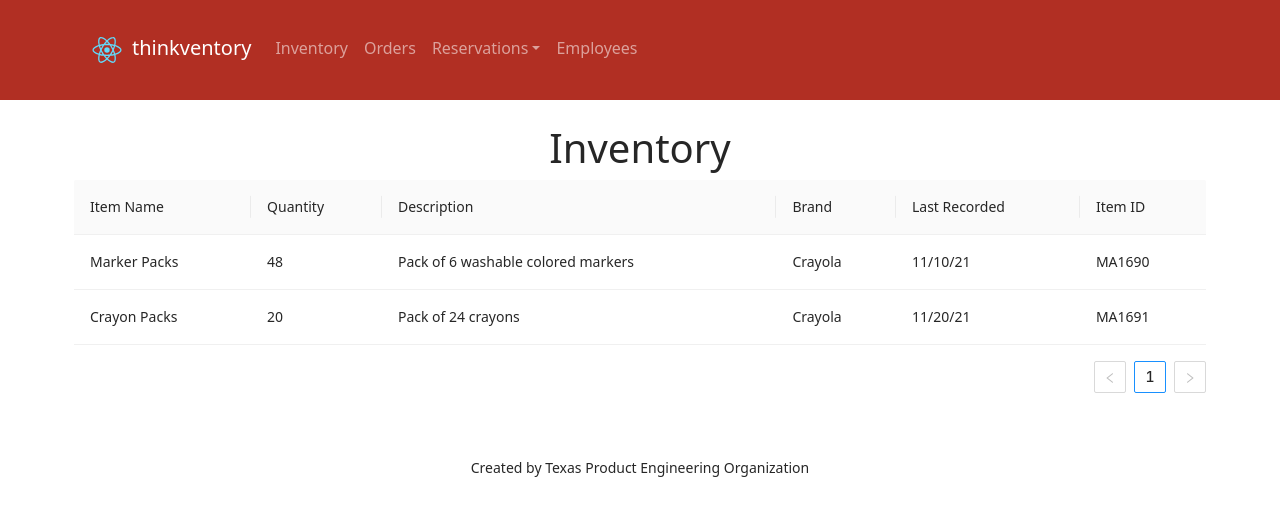
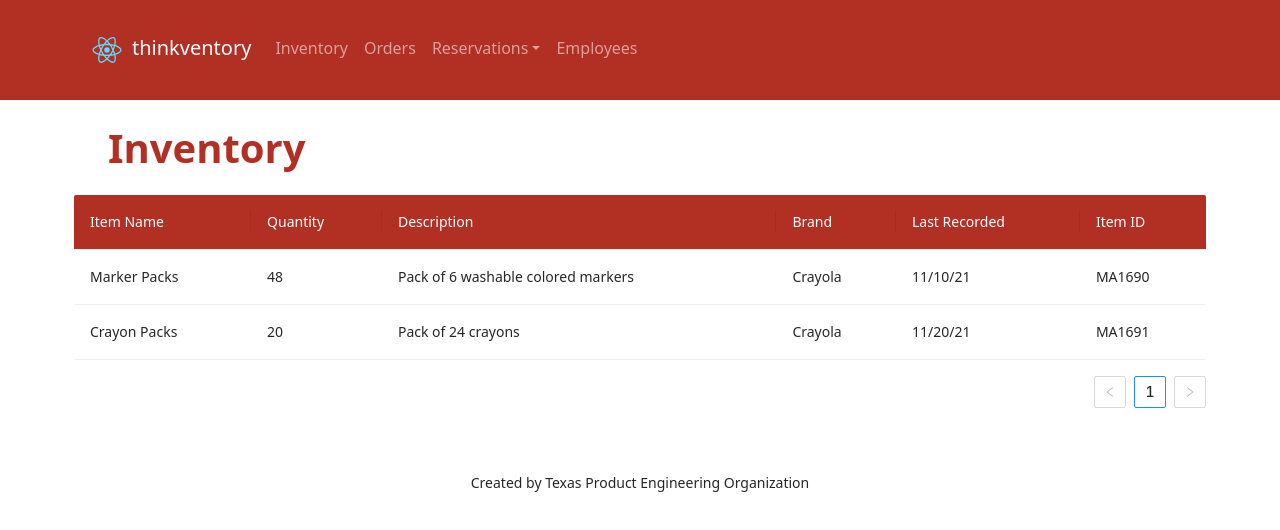
Before and after one commit to tpeo/thinkery-project, a React (Create React App) app: page /inventory in a window 1280 px wide. Shown: the top 530 px of the page. Built offline with nearby package versions, Linux system fonts and the light colour scheme.

Commit message:
updated css

```diff
--- a/src/components/Inventory/InventoryTable.js
+++ b/src/components/Inventory/InventoryTable.js
@@ -2,6 +2,7 @@ import React from "react";
 // import Highlighter from "react-highlight-words";
 
 import { Input, Table, Row, Col, Space, Button } from "antd";
+import "./../../pages/Administrators/Inventory.css";
 
 import History from "../../navigation/History";
 
@@ -62,7 +63,7 @@ export default class InventoryTable extends React.Component {
       ];
 
       return (
-         <Table dataSource={data} columns={columns} />
+         <Table className="Table" dataSource={data} columns={columns} />
       );
     }
 }
--- a/src/components/Login/AdminLoginForm.js
+++ b/src/components/Login/AdminLoginForm.js
@@ -67,7 +67,7 @@ export default class AdminLoginForm extends PureComponent {
               name="email"
               rules={[{ message: "Please input your email!" }]}
             >
-              <Input placeholder="example@mail.com" />
+              <Input className="Form" placeholder="example@mail.com" />
             </Form.Item>
 
             <Form.Item
@@ -75,7 +75,7 @@ export default class AdminLoginForm extends PureComponent {
               name="password"
               rules={[{ message: "Please input your password!" }]}
             >
-              <Input.Password placeholder="Password" />
+              <Input.Password className="Form" placeholder="Password" />
             </Form.Item>
             <Form.Item>
               <h3 className="ForgotPassword"
--- a/src/components/Login/EmployeeLoginForm.js
+++ b/src/components/Login/EmployeeLoginForm.js
@@ -67,7 +67,7 @@ export default class EmployeeLoginForm extends PureComponent {
             name="email"
             rules={[{ message: "Please input your email!" }]}
             >
-            <Input placeholder="example@mail.com" />
+            <Input className="Form" placeholder="example@mail.com" />
             </Form.Item>
 
             <Form.Item className="SubmitFormButton">
--- /dev/null
+++ b/src/pages/Administrators/Inventory.css
@@ -0,0 +1,12 @@
+.ant-table-thead > tr >th{
+   color: white;
+   background: #B12F23 !important;
+ }
+
+ .Header {
+   text-align: left;
+   color: #B12F23;
+   font-weight: 700;
+   margin-bottom: 2%;
+   margin-left: 3%;
+ }
--- a/src/pages/Administrators/Inventory.js
+++ b/src/pages/Administrators/Inventory.js
@@ -1,10 +1,12 @@
 import React from "react";
 import InventoryTable from "./../../components/Inventory/InventoryTable"
+import "./Inventory.css";
+
 
 function Inventory() {
     return (
         <div>
-            <h1>
+            <h1 className="Header">
                 Inventory
             </h1>
             <InventoryTable />
--- a/src/pages/Login/Login.css
+++ b/src/pages/Login/Login.css
@@ -47,6 +47,10 @@
   margin-bottom: 5%;
 }
 
+.Form {
+  border-color: #B12F23;
+}
+
 .ForgotPassword {
   text-decoration: underline;
   display: "inline-block";
```
